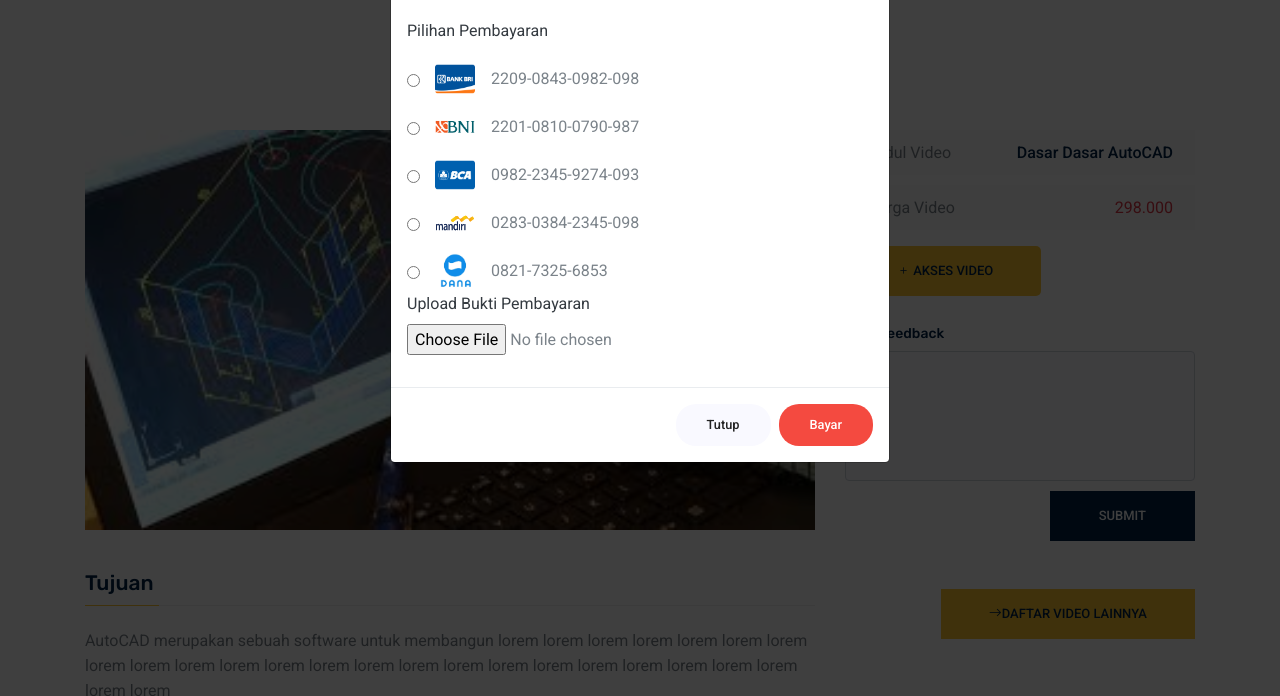
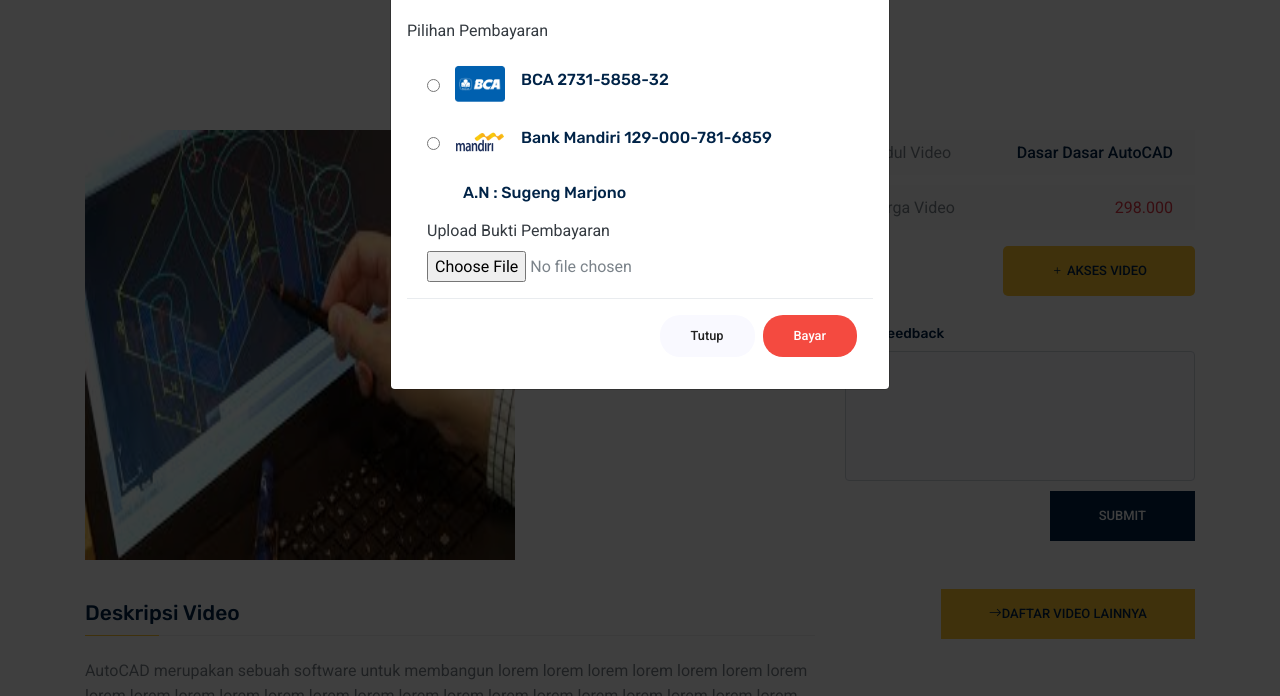
Before and after one commit to HafizhohViarma/Metro_Intern, a PHP site: page /detail_video.php?id_video=1 in a window 1280 px wide, after a click on "AKSES VIDEO". Shown: the part 392-1088 px from the top of the page. Run offline with PHP 8.4, Linux system fonts and the light colour scheme; a user stored in the database is signed in; data comes from the database, SQL or seed files in the repository; data that the repository does not hold is empty; some libraries are stand-ins or nearby versions.

Commit message:
update (feedback)

```diff
--- a/metro&mepcons/daftar_kelas.php
+++ b/metro&mepcons/daftar_kelas.php
@@ -126,7 +126,7 @@
                 <?php while ($row = mysqli_fetch_assoc($result)): ?>
                     <div class="col-md-4 mt-3">
                         <div class="single-defination">
-                            <img src="img/<?php echo $row['sampul_kelas']; ?>" alt="<?php echo $row['judul_kelas']; ?>" style="width: 350px; height: 200px;" class="mb-2">
+                            <img src="img/<?php echo $row['sampul_kelas']; ?>" alt="<?php echo $row['judul_kelas']; ?>" style="width: 250px; height: 250px;" class="mb-2">
                             <h4 class="mb-20"><?php echo $row['judul_kelas']; ?></h4>
                             <div class="d-flex justify-content-between align-items-center">
                                 <?php if(isset($_SESSION['email'])): ?>
--- a/metro&mepcons/detail_video.php
+++ b/metro&mepcons/detail_video.php
@@ -122,10 +122,10 @@
             <div class="row">
                 <div class="col-lg-8 course_details_left">
                     <div class="main_image">
-                        <img src="img/<?php echo $video['sampul_video']; ?>" class="img-fluid rounded-start" alt="<?php echo $video['judul_video']; ?>" style="width: 800px; height: 400px;">
+                        <img src="img/<?php echo $video['sampul_video']; ?>" class="img-fluid rounded-start" alt="<?php echo $video['judul_video']; ?>" style="width:430px; height: 430px;">
                     </div>
                     <div class="content_wrapper">
-                        <h4 class="title">Tujuan</h4>
+                        <h4 class="title">Deskripsi Video</h4>
                         <div class="content">
                         <?php echo $video['keterangan_video']; ?>
                         </div>
@@ -147,16 +147,20 @@
                             </a>
                         </li>
                     </ul>
+                    <div class="text-right">
                       <a href="#" data-toggle=modal class="primary-btn ml-sm-1 ml-0" data-target=#modalbeli>
                         <i class="bi bi-plus"></i> Akses Video
                       </a>
+                    </div>
 
                         <div class="feedeback">
                             <h6>Your Feedback</h6>
-                            <textarea name="feedback" class="form-control" cols="10" rows="10"></textarea>
+                            <form action="submit_feedback.php" method="POST">
+                                <textarea name="feedback" class="form-control" cols="10" rows="10" required></textarea>
                                 <div class="mt-10 text-right">
-                                <a href="#" class="primary-btn2 text-right rounded-0 text-white">Submit</a>
+                                    <button type="submit" class="primary-btn2 text-right rounded-0 text-white">Submit</button>
                                 </div>
+                            </form>
                                                     <div class="mt-5 text-right">
                                 <a href="belanja.php" class="primary-btn text-right rounded-0 bi-arrow-right">Daftar Video lainnya</a>
                             </div>
@@ -190,39 +194,20 @@
             <div class="modal-body">
                 <p class="text-dark">Pilihan Pembayaran</p>
                     <div class="form-check">
-                        <label class="form-check-label d-flex align-items-center">
-                            <input class="form-check-input" type="radio" name="payment" id="bri" value="BRI">
-                            <img src="img/bri.png" alt="BRI" class="ml-2 mr-3" style="width: 40px; height: 40px;">
-                            2209-0843-0982-098
-                        </label>
-                    </div>
-                    <div class="form-check mt-2">
-                        <label class="form-check-label d-flex align-items-center">
-                            <input class="form-check-input" type="radio" name="payment" id="bni" value="BNI">
-                            <img src="img/bni.png" alt="BNI" class="ml-2 mr-3" style="width: 40px; height: 40px;">
-                            2201-0810-0790-987
-                        </label>
-                    </div>
                     <div class="form-check mt-2">
                         <label class="form-check-label d-flex align-items-center">
                             <input class="form-check-input" type="radio" name="payment" id="bca" value="BCA">
-                            <img src="img/bca.png" alt="BCA" class="ml-2 mr-3" style="width: 40px; height: 40px;">
-                            0982-2345-9274-093
+                            <img src="img/bca.png" alt="BCA" class="ml-2 mr-3" style="width: 50px; height: 50px;">
+                            <h5>BCA 2731-5858-32</h5>
                         </label>
                     </div>
                     <div class="form-check mt-2">
                         <label class="form-check-label d-flex align-items-center">
                             <input class="form-check-input" type="radio" name="payment" id="mandiri" value="mandiri">
-                            <img src="img/mandiri.png" alt="Mandiri" class="ml-2 mr-3" style="width: 40px; height: 40px;">
-                            0283-0384-2345-098
+                            <img src="img/mandiri.png" alt="Mandiri" class="ml-2 mr-3" style="width: 50px; height: 50px;">
+                            <h5>Bank Mandiri 129-000-781-6859</h5>
                         </label>
-                    </div>
-                    <div class="form-check mt-2">
-                        <label class="form-check-label d-flex align-items-center">
-                            <input class="form-check-input" type="radio" name="payment" id="dana" value="dana">
-                            <img src="img/dana.jpg" alt="Dana" class="ml-2 mr-3" style="width: 40px; height: 40px;">
-                            0821-7325-6853
-                        </label>
+                        <h5 class="m-3">A.N : Sugeng Marjono</h5>
                     </div>
                     <div class="form-group">
                         <label for="bukti_bayar" class="text-dark">Upload Bukti Pembayaran</label>
@@ -240,6 +225,7 @@
             <div class="modal-footer">
                 <button type="button" class="genric-btn default circle" data-dismiss="modal">Tutup</button>
                 <button type="submit" id="bayarButton" class="genric-btn danger circle" form="paymentForm">Bayar</button>
+            </div>
         </div>
     </div>
 </div>
--- a/metro&mepcons/pembelajaran.php
+++ b/metro&mepcons/pembelajaran.php
@@ -30,6 +30,7 @@
     SELECT
     tb_transaksi.id_transaksi,
     tb_transaksi.tgl_transaksi,
+    tb_kelas.id_kelas,
     tb_kelas.judul_kelas,
     tb_kelas.harga_kelas,
     tb_kelas.sampul_kelas,
@@ -42,7 +43,8 @@
         AND tb_transaksi.id_user = '$id_user'
         AND tb_transaksi.status = 'konfirmasi'
     ORDER BY
-        tb_transaksi.id_transaksi DESC
+        tb_transaksi.id_transaksi DESC;
+
 ";
 
 $queryebook = "
```
Also changed, not shown: metro&mepcons/belanja.php (+5 -2 lines), metro&mepcons/detail_ebook.php (+19 -33 lines), metro&mepcons/detail_kelas.php (+18 -39 lines), metro&mepcons/submit_feedback.php (added, +37 -0 lines), metro&mepcons/img/images (6).jpeg (added), metro&mepcons/img/istockphoto-1265176370-612x612.jpg (added). Lines whose indentation alone changed are shown as unchanged.
